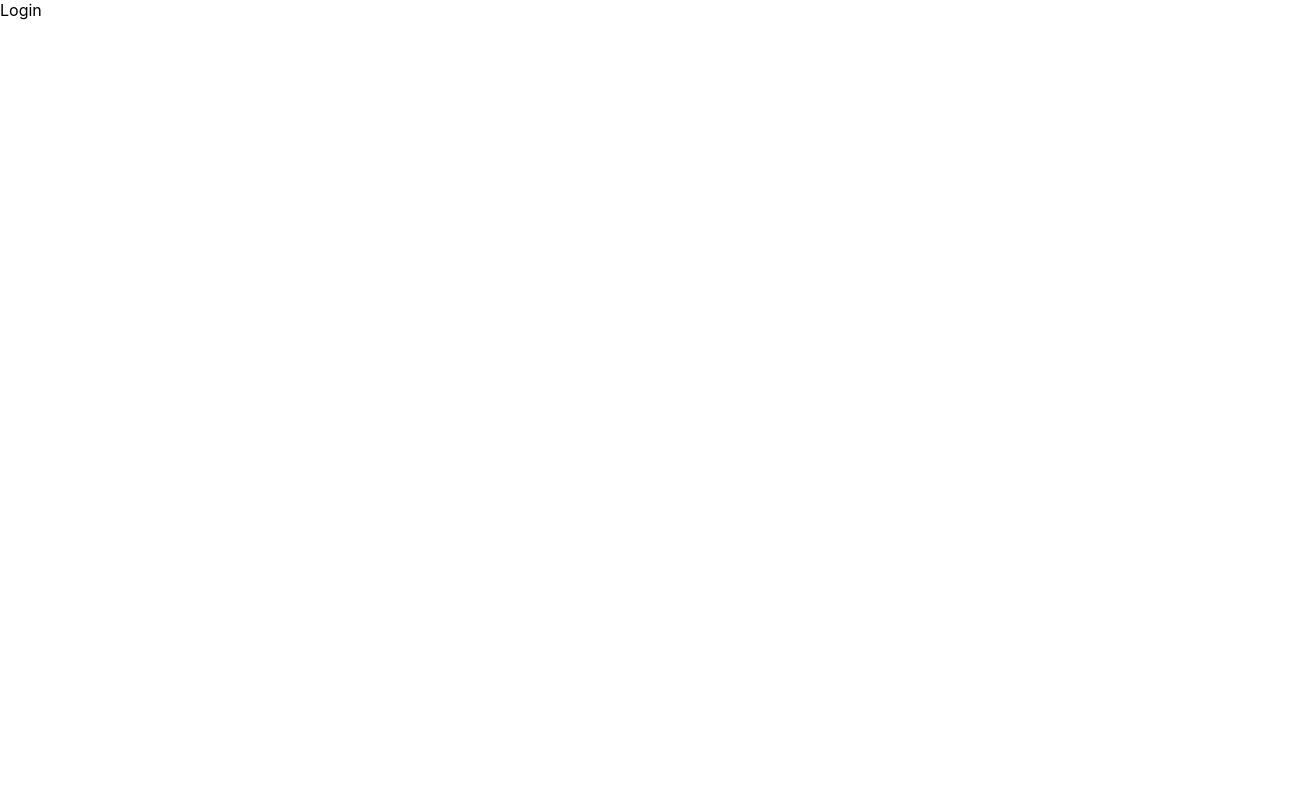
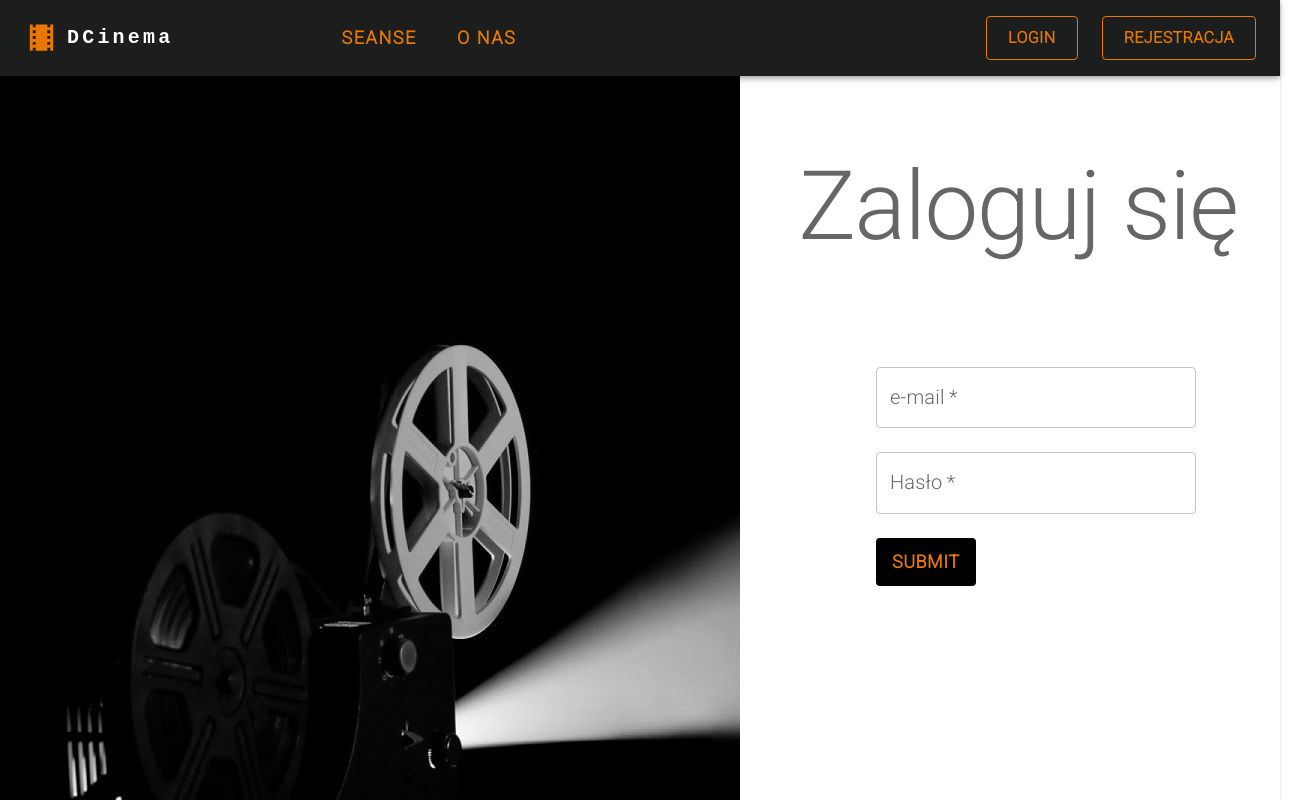
Before and after one commit to damianjasinski/bnabd_front, a React (Create React App) app: page /login in a window 1280 px wide. Shown: the whole page, 1316 px wide, since content can reach past the window. Built offline with nearby package versions, Linux system fonts and the light colour scheme.

Commit message:
Add login requests

```diff
--- a/src/Guest/Login.js
+++ b/src/Guest/Login.js
@@ -1,9 +1,177 @@
-import React from 'react'
+import React, { useEffect, useState } from "react";
+import { TextField } from "@mui/material";
+import Box from "@mui/material/Box";
+import { Button } from "@mui/material";
+import LoginIcon from "@mui/icons-material/Login";
+import Paper from "@mui/material/Paper";
+import Grid from "@mui/material/Grid";
+import Typography from "@mui/material/Typography";
+import { styled } from "@mui/material/styles";
+import { ThemeProvider, createTheme } from "@mui/material/styles";
+import Navbar from "./Navbar";
+import logo from "../Resource/cinema-09.jpg";
+const axios = require("axios").default;
 
-export default function Login() {
+const theme = createTheme({
+  palette: {
+    type: "darkTheme",
+  },
+});
+
+const backgroundStyle = {
+  paperContainer: {
+    backgroundImage: `url(${logo})`,
+    borderRadius: "0",
+  },
+};
+
+const StyledButton = styled(Button)`
+  background-color: black;
+  color: #e87800;
+  font-size: 18px;
+  font-weight: bold;
+  padding: 8px 16px;
+  &:hover {
+    background-color: #2f2f31;
+  }
+  &:focus {
+    background-color: gray;
+  }
+`;
+
+export default function Register() {
+
+  const [response, setResponse] = useState([]);
+  const [emailError, setEmailError] = useState(false);
+  const [passwordError, setPasswordError] = useState(false);
+  const [inputs, setInputs] = useState({"email":"","password":""});
+
+
+  const loginRequest = () => {
+      const user = {email : inputs.email, password : inputs.password}
+      const data = axios
+        .post("http://localhost:8080/api/login/signin", user)
+        .then(function (response) {
+          console.log(response.data);
+        })
+        .catch(function (error) {
+          console.log(error);
+        });
+      setResponse(data.data);
+  }
+
+  const handleChange = (event) => {
+    const name = event.target.name;
+    const value = event.target.value;
+    setInputs((values) => ({ ...values, [name]: value }));
+    console.log(inputs)
+  };
+
+  const handleSubmit = (e) => {
+    e.preventDefault();
+
+    if (inputs.email === "") {
+      setEmailError(true);
+    }
+    else {
+      setEmailError(false);
+    }
+    if (inputs.password === "") {
+      setPasswordError(true);
+    }
+    else {
+      setPasswordError(false);
+    }
+    if (emailError == false && passwordError == false) {
+      loginRequest();
+    }
+  };
+
   return (
-    <div>
-      Login
-    </div>
-  )
+    <ThemeProvider theme={theme}>
+      <Navbar />
+      <Paper
+        style={backgroundStyle.paperContainer}
+        sx={{ backgroundSize: "auto" }}
+      >
+        <Box sx={{ mt: 2 }}>
+          <Grid container spacing={2}>
+            <Grid item lg={7} sx={{}}>
+              <Box
+                sx={{
+                  color: "text.secondary",
+                }}
+              ></Box>
+            </Grid>
+
+            <Grid
+              spacing={0}
+              style={{ minHeight: "100vh" }}
+              item
+              lg={5}
+              sx={{ bgcolor: "white" }}
+              container
+            >
+              <Box
+                sx={{
+                  color: "text.secondary",
+                  mx: "auto",
+                  mt: "auto",
+                }}
+              >
+                <Typography variant="h1" component="h2">
+                  Zaloguj się
+                </Typography>
+              </Box>
+
+              <Box
+                sx={{
+                  color: "text.secondary",
+                  mx: "auto",
+                }}
+              >
+                <form noValidate onSubmit={handleSubmit}>
+                  <Box sx={{ mx: 5, p: 10 }}>
+                    <Box sx={{ my: 3 }}>
+                      <TextField
+                        sx={{ width: "40vh" }}
+                        onChange={handleChange}
+                        label="e-mail"
+                        variant="outlined"
+                        name = "email"
+                        color="secondary"
+                        fullWidth
+                        required
+                        InputProps={{ style: { fontSize: 20 } }}
+                        InputLabelProps={{ style: { fontSize: 20 } }}
+                        error={emailError}
+                      />
+                    </Box>
+
+                    <Box sx={{ my: 3 }}>
+                      <TextField
+                        sx={{ width: "40vh" }}
+                        onChange={handleChange}
+                        label="Hasło"
+                        type = "password"
+                        variant="outlined"
+                        name = "password"
+                        color="secondary"
+                        fullWidth
+                        required
+                        InputProps={{ style: { fontSize: 20 } }}
+                        InputLabelProps={{ style: { fontSize: 20 } }}
+                        error={passwordError}
+                      />
+                    </Box>
+                    <StyledButton onClick = {handleSubmit}>Submit</StyledButton>
+                  </Box>
+                </form>
+              </Box>
+            </Grid>
+          </Grid>
+        </Box>
+      </Paper>
+    </ThemeProvider>
+  );
 }
```
